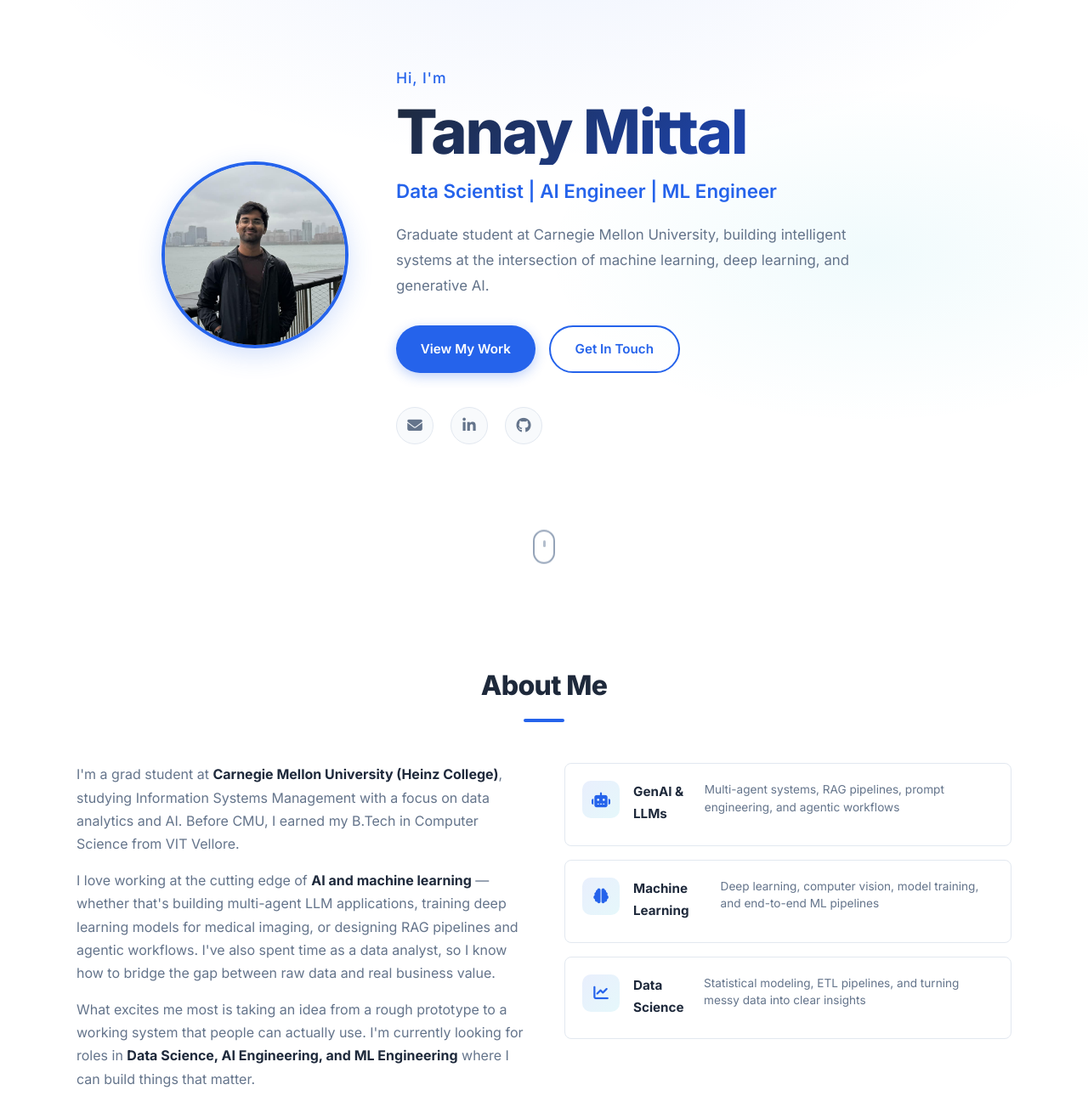
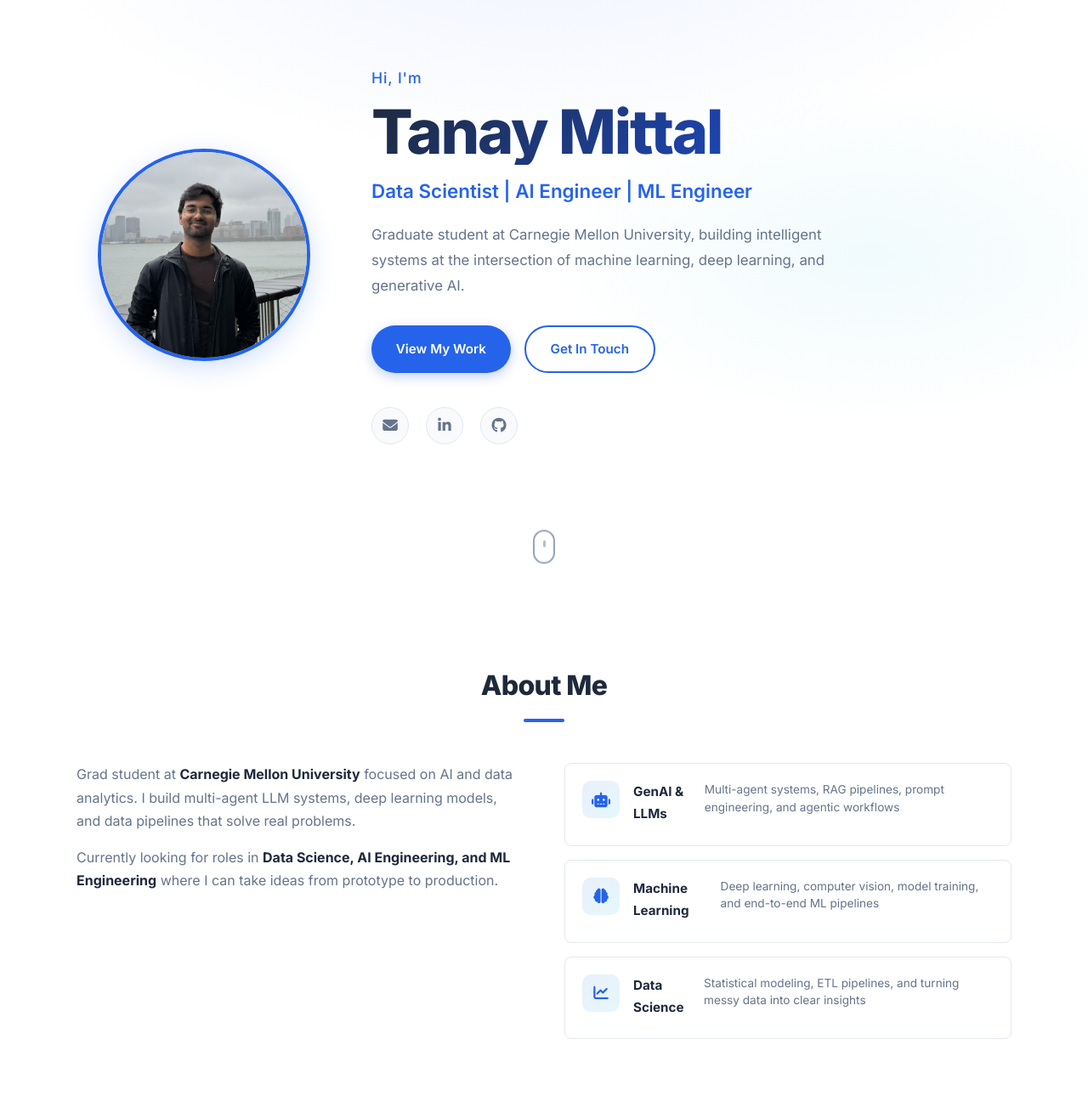
Before and after one commit to tanaymit/Personal-Website, a plain HTML site: page index.html in a window 1280 px wide. Shown: the part 100-1403 px from the top of the page at 85% size. Drawn offline with Linux system fonts and the light colour scheme.

Commit message:
minor text changes

```diff
--- a/index.html
+++ b/index.html
@@ -69,22 +69,13 @@
       <div class="about-grid">
         <div class="about-text">
           <p>
-            I'm a grad student at <strong>Carnegie Mellon University (Heinz College)</strong>,
-            studying Information Systems Management with a focus on data analytics and AI.
-            Before CMU, I earned my B.Tech in Computer Science from VIT Vellore.
+            Grad student at <strong>Carnegie Mellon University</strong> focused on AI and data analytics.
+            I build multi-agent LLM systems, deep learning models, and data pipelines that solve
+            real problems.
           </p>
           <p>
-            I love working at the cutting edge of <strong>AI and machine learning</strong> &mdash;
-            whether that's building multi-agent LLM applications, training deep learning models
-            for medical imaging, or designing RAG pipelines and agentic workflows. I've also
-            spent time as a data analyst, so I know how to bridge the gap between raw data
-            and real business value.
-          </p>
-          <p>
-            What excites me most is taking an idea from a rough prototype to a working system
-            that people can actually use. I'm currently looking for roles in
-            <strong>Data Science, AI Engineering, and ML Engineering</strong> where I can
-            build things that matter.
+            Currently looking for roles in <strong>Data Science, AI Engineering, and ML Engineering</strong>
+            where I can take ideas from prototype to production.
           </p>
         </div>
         <div class="about-highlights">
--- a/style.css
+++ b/style.css
@@ -169,14 +169,14 @@ img {
   z-index: 1;
   display: flex;
   align-items: center;
-  gap: 3.5rem;
-  max-width: 900px;
+  gap: 4.5rem;
+  max-width: 1050px;
   width: 100%;
 }
 
 .hero-photo {
-  width: 220px;
-  height: 220px;
+  width: 250px;
+  height: 250px;
   border-radius: 50%;
   overflow: hidden;
   flex-shrink: 0;
@@ -189,7 +189,7 @@ img {
   height: 100%;
   object-fit: cover;
   object-position: 40% center;
-  transform: scale(1.15);
+  transform: scale(1.35);
 }
 
 .hero-text {
```
